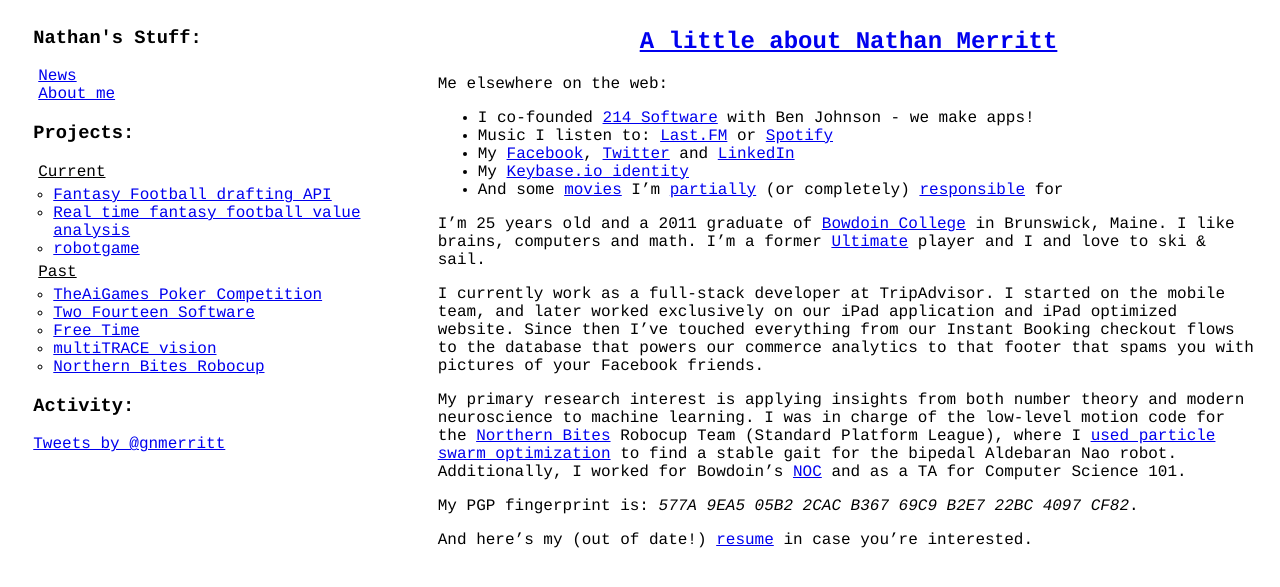
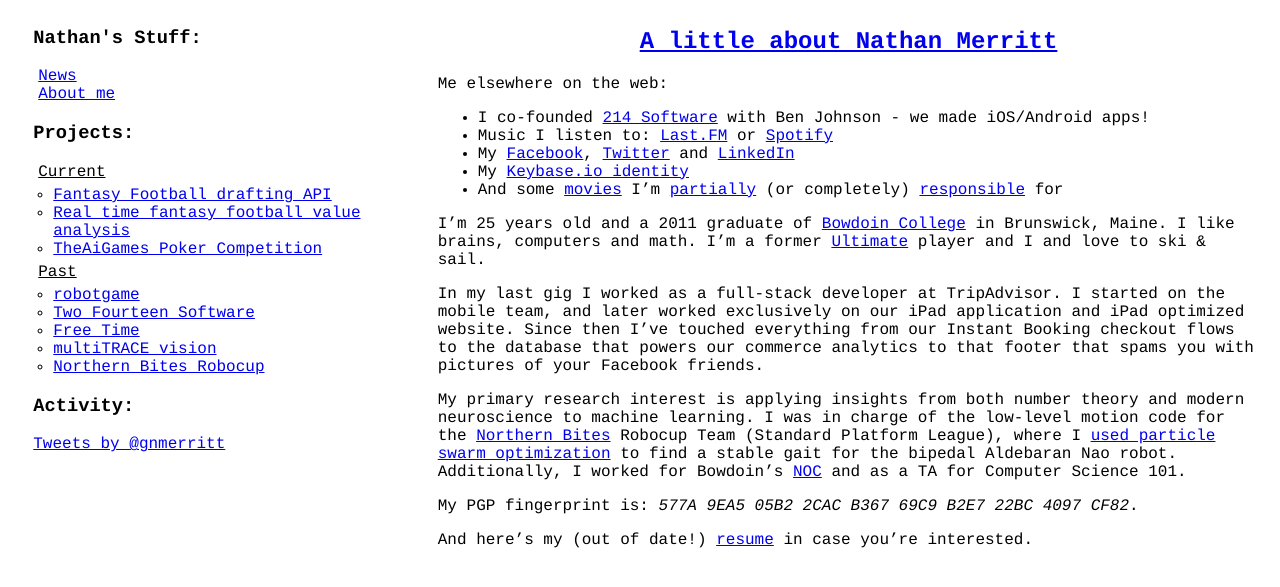
Before and after one commit to gnmerritt/gnmerritt.net, a Jekyll site: the page built from aboutme.markdown, in a window 1280 px wide. Shown: the top 587 px of the page. Built offline with Jekyll 4.4.1, drawn with Linux system fonts in a browser that asks for light colours; comment, search, counter and statistics services are not loaded.

Commit message:
bio updates

```diff
--- a/_layouts/default.html
+++ b/_layouts/default.html
@@ -18,7 +18,6 @@
   <ul class="topList">
    <li><a href="/index.html">News</a></li>
 <!--  <li><a href="/projects/">Written works</a></li> -->
-
    <li><a href="/aboutme.html">About me</a></li>
   </ul>
 
@@ -29,14 +28,14 @@
      <ul>
        <li><a href="http://draft.gnmerritt.net/">Fantasy Football drafting API</a></li>
        <li><a href="/fantasy">Real time fantasy football value analysis</a></li>
-       <li><a href="https://github.com/gnmerritt/robotgame.org">robotgame</a></li>
+       <li><a href="http://github.com/gnmerritt/poker">TheAiGames Poker Competition</a></li>
      </ul>
    </li>
 
    <li class="section">Past</li>
    <li class="projects">
      <ul>
-       <li><a href="http://github.com/gnmerritt/poker">TheAiGames Poker Competition</a></li>
+       <li><a href="https://github.com/gnmerritt/robotgame.org">robotgame</a></li>
        <li><a href="http://twofourteen.com">Two Fourteen Software</a></li>
        <li><a href="http://freetimeapp.com">Free Time</a></li>
        <li><a href="/cs280/">multiTRACE vision</a></li>
--- a/aboutme.markdown
+++ b/aboutme.markdown
@@ -5,7 +5,7 @@
 
 Me elsewhere on the web:
 
- *  I co-founded [214 Software](http://twofourteen.com) with Ben Johnson - we make apps!
+ *  I co-founded [214 Software](http://twofourteen.com) with Ben Johnson - we made iOS/Android apps!
  *  Music I listen to: [Last.FM](http://www.last.fm/user/satH4n/) or [Spotify](http://open.spotify.com/user/1239066134)
  *  My [Facebook](http://facebook.com/gnmerritt), [Twitter](http://twitter.com/gnmerritt) and [LinkedIn](http://www.linkedin.com/profile?viewProfile=&key=25508982&trk=tab_pro)
  *  My [Keybase.io identity](https://keybase.io/gnmerritt)
@@ -16,8 +16,8 @@
 computers and math. I'm a former [Ultimate](http://stonedclown.com)
 player and I and love to ski & sail.
 
-I currently work as a full-stack developer at TripAdvisor. I started
-on the mobile team, and later worked exclusively on our iPad
+In my last gig I worked as a full-stack developer at TripAdvisor. I
+started on the mobile team, and later worked exclusively on our iPad
 application and iPad optimized website. Since then I've touched
 everything from our Instant Booking checkout flows to the database
 that powers our commerce analytics to that footer that spams you with
```
